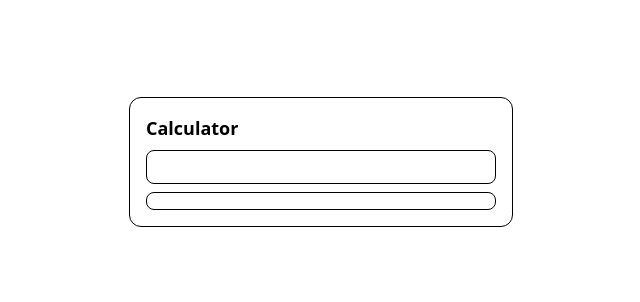
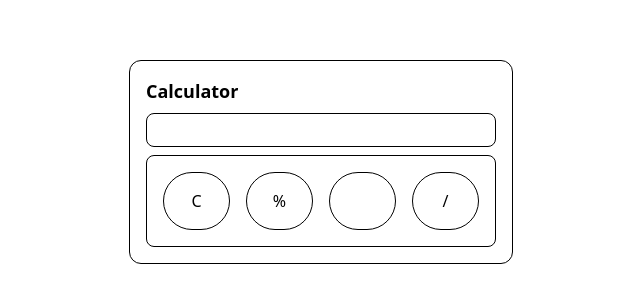
Before and after one commit to Jetrossgalinato/Calculator, a website: page index.html in a window 1280 px wide. Shown: the part 238-540 px from the top of the page, without its empty margins (319-959 px from the left). Drawn offline with nearby package versions, Linux system fonts and the light colour scheme.

Commit message:
feat: add gitignore

```diff
--- a/index.html
+++ b/index.html
@@ -16,7 +16,30 @@
         <!-- Output Section -->
         <div class="h-[50%] border border-black rounded-lg p-4 mb-2"></div>
         <!-- Buttons Section -->
-        <div class="border border-black rounded-lg p-2"></div>
+        <div class="border border-black rounded-lg p-4">
+          <div class="grid grid-cols-4 gap-4">
+            <div
+              class="flex justify-center border border-black rounded-full p-4"
+            >
+              C
+            </div>
+            <div
+              class="flex justify-center border border-black rounded-full p-4"
+            >
+              %
+            </div>
+            <div
+              class="flex justify-center border border-black rounded-full p-4"
+            >
+              <i data-lucide="delete"></i>
+            </div>
+            <div
+              class="flex justify-center border border-black rounded-full p-4"
+            >
+              /
+            </div>
+          </div>
+        </div>
       </div>
     </div>
   </body>
--- /dev/null
+++ b/package.json
@@ -0,0 +1,5 @@
+{
+  "dependencies": {
+    "lucide": "^1.21.0"
+  }
+}
--- a/script.js
+++ b/script.js
@@ -0,0 +1,7 @@
+import { createIcons, Delete, icons } from "lucide";
+
+createIcons({
+  icons: {
+    Delete,
+  },
+});
```
Also changed, not shown: 2 other files.
